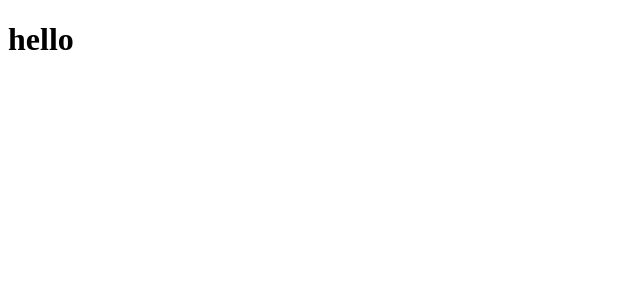
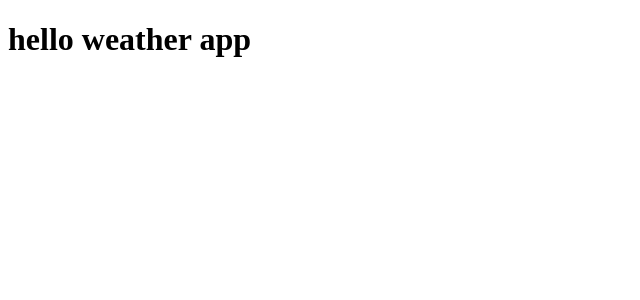
Before and after one commit to sh008/rxjs-angular-weather, an Angular app: page / in a window 1280 px wide. Shown: the top 300 px of the page, without its empty margins (0-640 px from the left). Built offline with nearby package versions, Linux system fonts and the light colour scheme.

Commit message:
first commit

```diff
--- a/src/app/app.component.html
+++ b/src/app/app.component.html
@@ -1 +1 @@
-<h1>hello</h1>
+<h1>hello weather app</h1>
```
